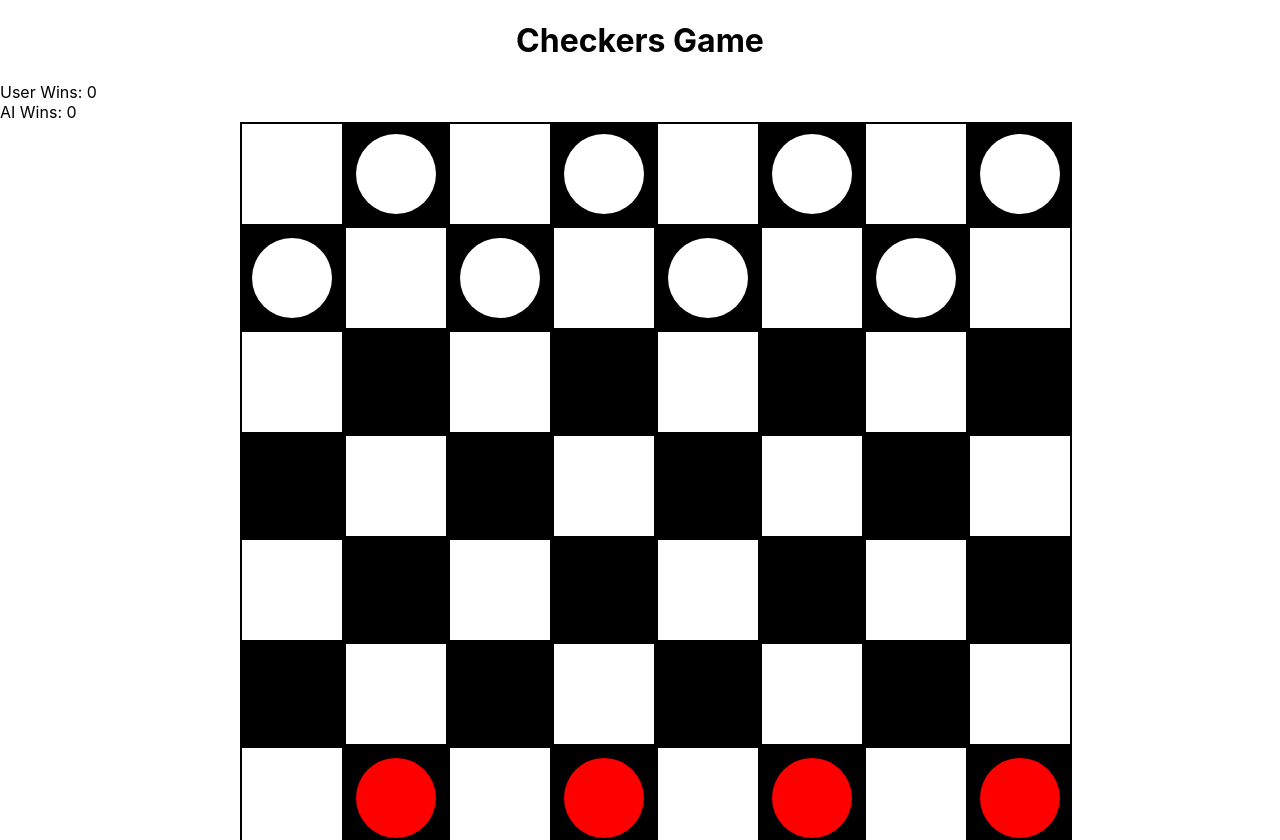
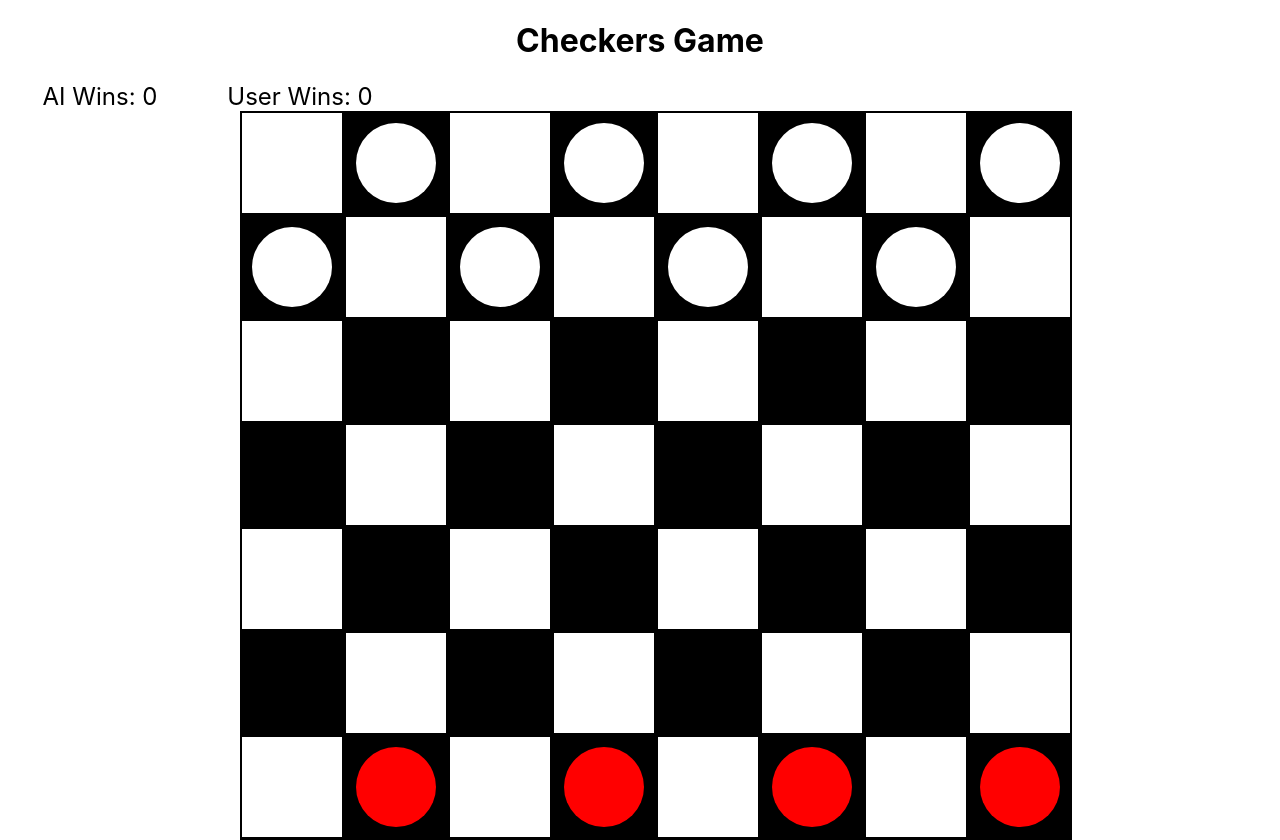
Before and after one commit to rchristie1/checkers, a React (Create React App) app: page / in a window 1280 px wide. Shown: the top 840 px of the page. Built offline with nearby package versions, Linux system fonts and the light colour scheme; the HTML template or start-up script is replaced by a standard one.

Commit message:
added score counter component

```diff
--- /dev/null
+++ b/src/components/ScoreTracker.scss
@@ -0,0 +1,8 @@
+.score-container {
+    display: flex;
+    div {
+        min-width: 200px;
+        text-align: center;
+        font-size: 24px;
+    }
+}
--- a/src/components/ScoreTracker.tsx
+++ b/src/components/ScoreTracker.tsx
@@ -1,13 +1,14 @@
 import { useSelector } from "react-redux"
 import { RootState } from "../state/store"
+import "./ScoreTracker.scss"
 
 const ScoreTracker = () => {
   const winCount = useSelector((state: RootState) => state.winCounterReducer)
 
   return (
-    <div>
+    <div className="score-container">
+      <div>AI Wins: {winCount.ai}</div>
       <div>User Wins: {winCount.user}</div>
-      <div>AI Wins: {winCount.ai}</div>
     </div>
   )
 }
```
